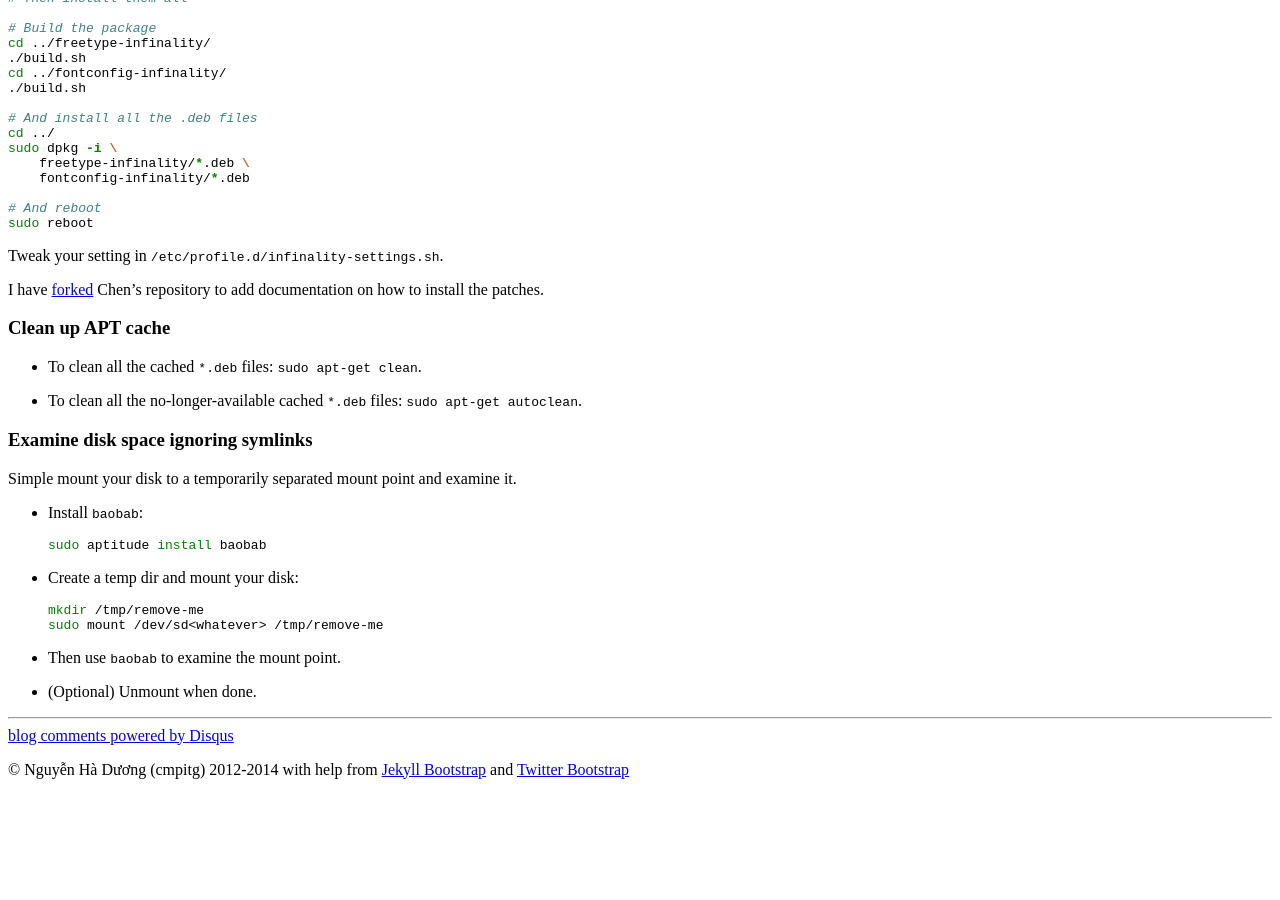
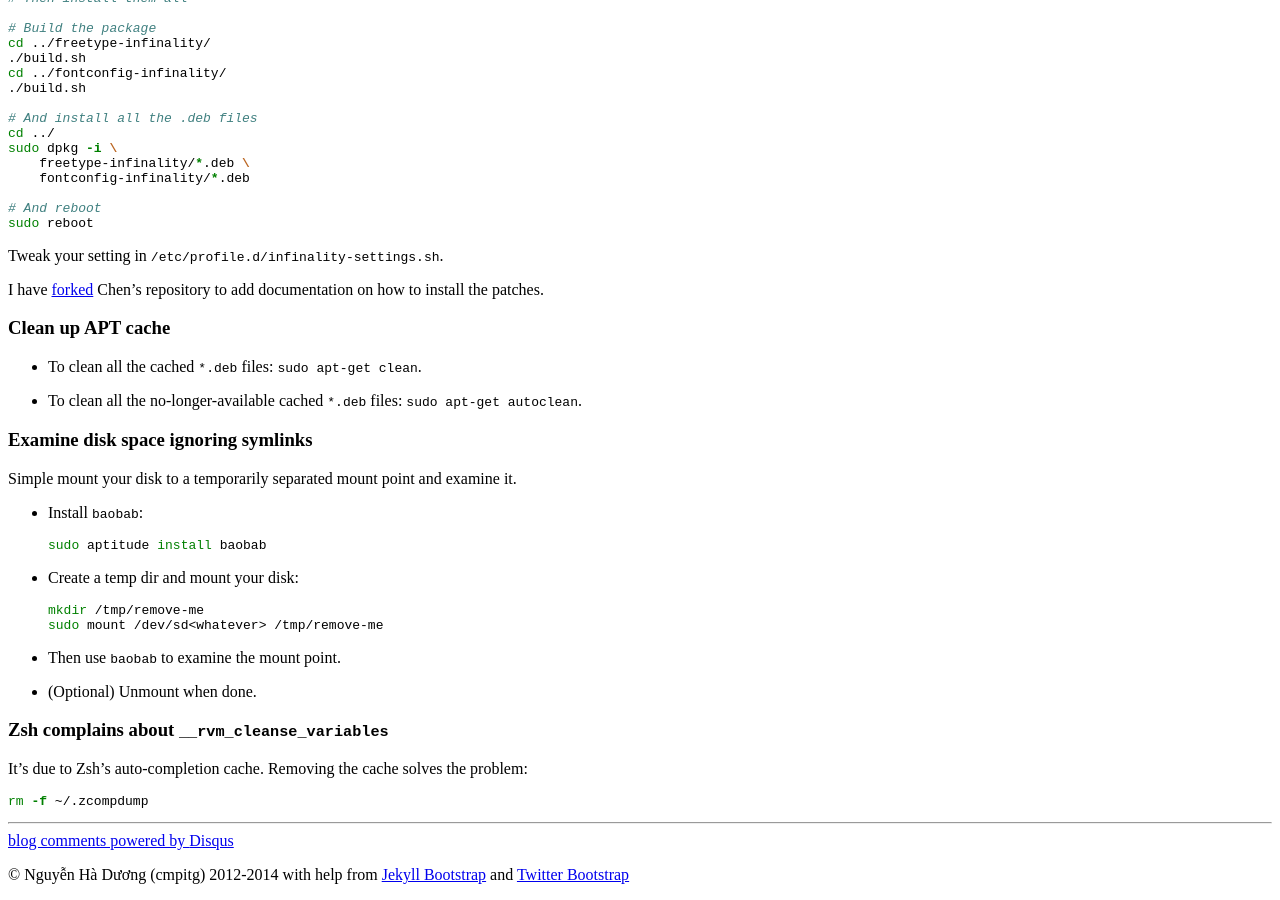
Before and after one commit to cmpitg/cmpitg.github.com, a Jekyll site: the page built from guides/debian-maintenance.md, in a window 1280 px wide and 900 px high, scrolled down 802 px. Built offline with Jekyll 4.4.1, drawn with Linux system fonts in a browser that asks for light colours; Markdown is read by kramdown in place of the engine named in the settings; comment, search, counter and statistics services are not loaded; before the commit the page ends 1597 px from its top, so only the background shows below that; some of the changed text lies outside the part shown.

Commit message:
Add tip to solve Zsh's complaint about RVM's `__rvm_cleanse_variables`

````diff
--- a/guides/debian-maintenance.md
+++ b/guides/debian-maintenance.md
@@ -92,3 +92,12 @@ Simple mount your disk to a temporarily separated mount point and examine it.
 * Then use `baobab` to examine the mount point.
 
 * (Optional) Unmount when done.
+
+### Zsh complains about `__rvm_cleanse_variables`
+
+It's due to Zsh's auto-completion cache.  Removing the cache solves the
+problem:
+
+```sh
+rm -f ~/.zcompdump
+```
````
Also changed, not shown: other parts of guides/debian-maintenance.md (+1 -1 lines).
